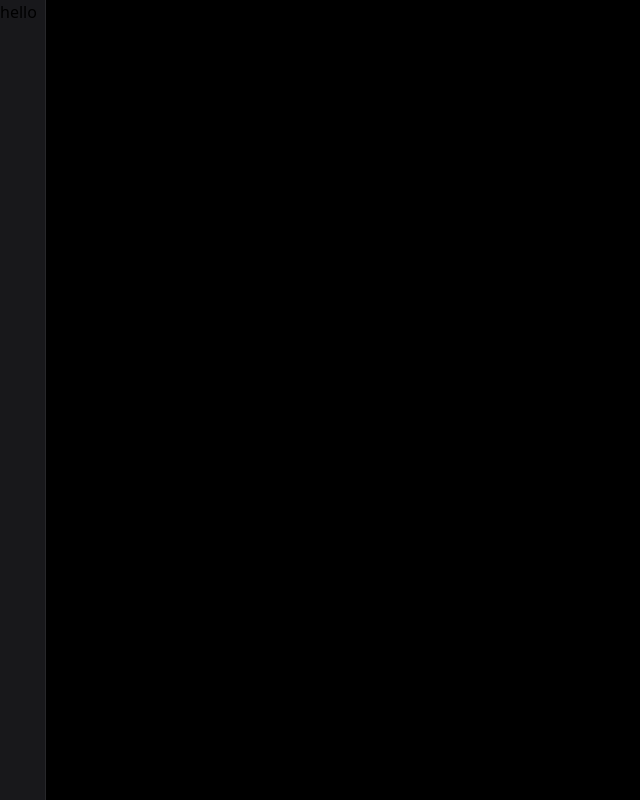
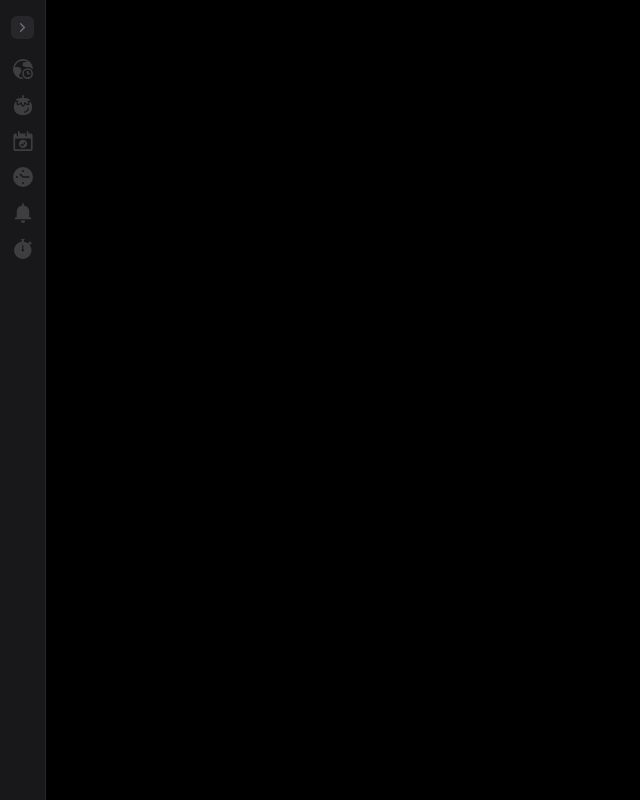
Before and after one commit to Neeraj-gupta2005/Pomodoro-Timer, a React (Vite) app: page /Dailyplanner in a window 1280 px wide. Shown: the whole page, without its empty margins (0-640 px from the left). Built offline with nearby package versions, Linux system fonts and the light colour scheme.

Commit message:
side bar complete

```diff
--- a/src/components/Pomodoro.jsx
+++ b/src/components/Pomodoro.jsx
@@ -4,7 +4,9 @@ function Pomodoro() {
   return (
     <div className='flex flex-1 flex-col h-full'>
 
-      <div className='h-[33px] w-full bg-zinc-900 border-b border-b-zinc-800'>Navbar</div>
+      <div className='h-[33px] w-full bg-zinc-900 border-b border-b-zinc-800'>
+
+      </div>
       <div className='flex flex-1 flex-grow flex-col lg:flex-row gap-3 p-3'>
         <div className='rounded-2xl w-[498px]  bg-zinc-900 border border-zinc-800 p-3'>h</div>
         <div className='rounded-2xl flex-1 bg-zinc-900 border border-zinc-800 p-3'>h</div>
--- a/src/components/Sidebar.jsx
+++ b/src/components/Sidebar.jsx
@@ -1,9 +1,44 @@
 import React from 'react'
+import Timezones from '../svg/Timezones';
+import PomodoroSvg from '../svg/PomodoroSvg';
+import Dailyplanner from './../svg/dailyplanner';
+import WorldTime from './../svg/WorldTime';
+import Timer from './../svg/Timer';
+import Stopwatch from '../svg/Stopwatch';
+import SideArrow from '../svg/sideArrow';
 
 function Sidebar() {
   return (
-    <div className='w-[48px] border-r-zinc-800 border-r bg-zinc-900'>
-        hello
+    <div className='w-[48px] mx-auto pt-4 border-r-zinc-800 border-r bg-zinc-900'>
+      <div className=' flex items-center justify-center flex-col gap-4'>
+        {/* button */}
+        <div className='text-zinc-500  bg-zinc-800 p-1 rounded-md cursor-pointer hover:bg-zinc-700 hover:text-zinc-100 duration-100 transition-all mb-1'>
+         <SideArrow />
+        </div>
+        <div>
+          <Timezones />
+        </div>
+
+        <div>
+          <PomodoroSvg />
+        </div>
+
+        <div>
+          <Dailyplanner />
+        </div>
+
+        <div>
+          <WorldTime />
+        </div>
+
+        <div>
+          <Timer />
+        </div>
+
+        <div>
+          <Stopwatch />
+        </div>
+      </div>
     </div>
   )
 }
--- /dev/null
+++ b/src/svg/PomodoroSvg.jsx
@@ -0,0 +1,18 @@
+import React from 'react'
+
+function PomodoroSvg() {
+  return (
+    <svg xmlns="http://www.w3.org/2000/svg" viewBox="0 0 48 48" height="48" width="48" className="h-[20px] w-[20px] fill-[#3e3e41] hover:fill-zinc-400 transition-colors duration-100 cursor-pointer">
+      <g>
+        <path d="M41.36 15.58a10.36 10.36 0 0 1 -2.38 0.96 10.14 10.14 0 0 1 0.26 6 3 3 0 0 1 -2.84 2 3.06 3.06 0 0 1 -0.6 0 20.54 20.54 0 0 1 -6.46 -2.76 15.58 15.58 0 0 1 -3.22 5.32 3 3 0 0 1 -4.24 0 15.58 15.58 0 0 1 -3.22 -5.3 20.54 20.54 0 0 1 -6.46 2.76 3.06 3.06 0 0 1 -0.6 0 3 3 0 0 1 -2.84 -2 10.24 10.24 0 0 1 0.26 -6 10.92 10.92 0 0 1 -2.4 -0.96A19.02 19.02 0 0 0 2 28c0 12.9 7.82 20 22 20s22 -7.1 22 -20a18.92 18.92 0 0 0 -4.64 -12.42Zm-13.54 24c4.74 -0.6 7.68 -3.48 7.68 -7.52a1.5 1.5 0 0 1 3 0c0 5.58 -4 9.7 -10.32 10.48H28a1.5 1.5 0 0 1 -1.48 -1.32 1.48 1.48 0 0 1 1.3 -1.7Z"  strokeWidth="1">
+        </path>
+
+        <path d="M22 7.52a14.72 14.72 0 0 0 -3.34 -0.36A23.74 23.74 0 0 0 6 11.48 9.32 9.32 0 0 0 12 14a7.6 7.6 0 0 0 1.86 -0.22c-3.38 4.5 -2.24 7.88 -2.24 7.88A16.42 16.42 0 0 0 20.62 16 13.5 13.5 0 0 0 24 25 13.5 13.5 0 0 0 27.38 16a16.42 16.42 0 0 0 9 5.64s1.14 -3.38 -2.24 -7.88A7.6 7.6 0 0 0 36 14a9.32 9.32 0 0 0 6 -2.48 23.74 23.74 0 0 0 -12.68 -4.32 14.72 14.72 0 0 0 -3.32 0.32V2a2 2 0 0 0 -4 0Z" strokeWidth="1">
+
+        </path>
+      </g>
+    </svg>
+  )
+}
+
+export default PomodoroSvg
--- /dev/null
+++ b/src/svg/SideArrow.jsx
@@ -0,0 +1,22 @@
+import React from 'react'
+
+function SideArrow() {
+  return (
+    <svg
+    xmlns="http://www.w3.org/2000/svg"
+    width="24"
+    height="24"
+    viewBox="0 0 24 24"
+    fill="none"
+    stroke="currentColor"
+    strokeWidth="2"
+    strokeLinecap="round"
+    strokeLinejoin="round"
+    className="lucide lucide-chevron-right h-[15px] w-[15px]"
+  >
+    <path d="M9 18l6-6-6-6" />
+  </svg>
+  )
+}
+
+export default SideArrow
--- /dev/null
+++ b/src/svg/Stopwatch.jsx
@@ -0,0 +1,9 @@
+import React from 'react'
+
+function Stopwatch() {
+  return (
+    <svg width="714" height="801" viewBox="0 0 714 801" xmlns="http://www.w3.org/2000/svg" className="h-[20px] w-[20px] fill-[#3e3e41] hover:fill-zinc-400 transition-colors duration-100 cursor-pointer"><path d="M677.269 202.234C681.472 206.437 686.974 208.538 692.481 208.538C697.986 208.538 703.493 206.437 707.691 202.237C716.094 193.837 716.094 180.217 707.693 171.816L629.993 94.1135C621.593 85.713 607.973 85.713 599.572 94.1108C591.169 102.511 591.169 116.131 599.57 124.532L608.002 132.965L562.547 177.971C514.244 140.231 456.069 114.943 391.532 106.981V43.5246H403.184C415.064 43.5246 424.696 33.8925 424.696 22.0123C424.696 10.1321 415.064 0.5 403.184 0.5H292.933C281.053 0.5 271.421 10.1321 271.421 22.0123C271.421 33.8925 281.053 43.5246 292.933 43.5246H305.483V106.897C133.385 128.006 0.5 274.89 0.5 452.388C0.5 644.337 156.887 800.497 348.833 800.497C540.778 800.497 697.055 644.339 697.055 452.39C697.055 371.983 669.697 297.862 623.739 238.865L668.818 193.812L677.269 202.234ZM326.995 408.382V255.118C326.995 243.237 336.627 233.605 348.507 233.605C360.388 233.605 370.02 243.237 370.02 255.118V408.715C386.154 416.739 397.448 433.236 397.448 452.345C397.448 479.313 375.804 501.178 348.833 501.178C321.865 501.178 299.658 479.313 299.658 452.345C299.658 432.962 310.861 416.271 326.995 408.382Z" ></path></svg>
+  )
+}
+
+export default Stopwatch
--- /dev/null
+++ b/src/svg/Timer.jsx
@@ -0,0 +1,9 @@
+import React from 'react'
+
+function Timer() {
+  return (
+    <svg xmlns="http://www.w3.org/2000/svg" viewBox="0 0 48 48" id="Alarm-Bell--Streamline-Ultimate" height="48" width="48" className="h-[20px] w-[20px] fill-[#3e3e41] hover:fill-zinc-400 transition-colors duration-100 cursor-pointer"><g><path d="M42 35a3 3 0 0 1 -3 -3v-9.72A16 16 0 0 0 26 6.14V2a2 2 0 0 0 -4 0v4.14a16 16 0 0 0 -13 16.14V32A3 3 0 0 1 6 35a2 2 0 0 0 0 4h36a2 2 0 0 0 0 -4Z"  strokeWidth="1"></path><path d="M28.48 42H19.52a0.5 0.5 0 0 0 -0.48 0.44 5.28 5.28 0 0 0 0 0.56 5 5 0 0 0 10 0 5.28 5.28 0 0 0 0 -0.56 0.5 0.5 0 0 0 -0.56 -0.44Z"strokeWidth="1"></path></g></svg>
+  )
+}
+
+export default Timer
--- /dev/null
+++ b/src/svg/Timezones.jsx
@@ -0,0 +1,9 @@
+import React from 'react'
+
+function Timezones() {
+    return (
+    <svg xmlns = "http://www.w3.org/2000/svg" viewBox = "0 0 48 48" id = "Earth-Time--Streamline-Ultimate" height = "48" width = "48" className="h-[20px] w-[20px] fill-[#3e3e41] hover:fill-zinc-400 transition-colors duration-100 cursor-pointer" > <g><path d="M22 44.22a1.08 1.08 0 0 0 -0.68 -0.42 19.56 19.56 0 0 1 -6.26 -2v-2.58a5 5 0 0 1 1.78 -3.82 8.92 8.92 0 0 0 2.54 -3.56 16.32 16.32 0 0 1 0.52 -2 8.12 8.12 0 0 0 0.16 -1.4 9.02 9.02 0 0 0 -9 -9H4.52a20 20 0 0 1 30.76 -12h-6.78a5.5 5.5 0 0 0 0 11 5.14 5.14 0 0 1 2.56 0.72 1.14 1.14 0 0 0 0.72 0.12 15.56 15.56 0 0 1 3.22 -0.28 16 16 0 0 1 12 5.4 0.6 0.6 0 0 0 1 -0.4 24 24 0 0 0 -48 0c0 9.84 8 24 24 24a0.6 0.6 0 0 0 0.4 -1.04 16 16 0 0 1 -2.4 -2.74Z"  strokeWidth="1"></path><path d="M35 22a13 13 0 1 0 13 13 13.02 13.02 0 0 0 -13 -13Zm0 22a9 9 0 1 1 9 -9 9.02 9.02 0 0 1 -9 9Z"  strokeWidth="1"></path><path d="M39 33h-1.5a0.5 0.5 0 0 1 -0.5 -0.5V30a2 2 0 0 0 -4 0v5a2 2 0 0 0 2 2h4a2 2 0 0 0 0 -4Z"  strokeWidth="1"></path></g></svg>
+  )
+}
+
+export default Timezones
--- /dev/null
+++ b/src/svg/WorldTime.jsx
@@ -0,0 +1,9 @@
+import React from 'react'
+
+function WorldTime() {
+  return (
+    <svg xmlns="http://www.w3.org/2000/svg" viewBox="0 0 48 48" id="Time-Clock-Circle-1--Streamline-Ultimate" height="48" width="48" className="h-[20px] w-[20px] fill-[#3e3e41] hover:fill-zinc-400 transition-colors duration-100 cursor-pointer"><path d="M24 0a24 24 0 1 0 24 24A24 24 0 0 0 24 0Zm0 41a2.5 2.5 0 1 1 2.5 -2.5A2.5 2.5 0 0 1 24 41Zm0 -15a2 2 0 0 1 -1.42 -0.58l-6 -6a2 2 0 0 1 2.84 -2.84l5.4 5.42H38a2 2 0 0 1 0 4Zm-12 -2a2.5 2.5 0 1 1 -2.5 -2.5A2.5 2.5 0 0 1 12 24Zm12 -17a2.5 2.5 0 1 1 -2.5 2.5A2.5 2.5 0 0 1 24 7Z"  strokeWidth="1"></path></svg>
+  )
+}
+
+export default WorldTime
--- /dev/null
+++ b/src/svg/dailyplanner.jsx
@@ -0,0 +1,29 @@
+import React from 'react'
+
+function Dailyplanner() {
+  return (
+    <div className="cursor-pointer">
+      <svg
+        xmlns="http://www.w3.org/2000/svg"
+        viewBox="0 0 48 48"
+        height="48"
+        width="48"
+        className="h-[20px] w-[20px] fill-[#3e3e41] hover:fill-zinc-400 transition-colors duration-100"
+      >
+        <g>
+          <path
+            d="M43 6h-5.5a0.5 0.5 0 0 1 -0.5 -0.5V2a2 2 0 0 0 -4 0v9.5a1.5 1.5 0 0 1 -3 0V7a1 1 0 0 0 -1 -1H16.5A0.5 0.5 0 0 1 16 5.5V2a2 2 0 0 0 -4 0v9.5a1.5 1.5 0 0 1 -3 0V7A1 1 0 0 0 8 6H5a4 4 0 0 0 -4 4v34a4 4 0 0 0 4 4h38a4 4 0 0 0 4 -4V10a4 4 0 0 0 -4 -4Zm0 37a1 1 0 0 1 -1 1H6a1 1 0 0 1 -1 -1v-24A1 1 0 0 1 6 18h36a1 1 0 0 1 1 1Z"
+
+            strokeWidth="1"
+          />
+          <path
+            d="M24 21a10 10 0 1 0 10 10 10 10 0 0 0 -10 -10Zm5.66 8 -4.84 6.44a2.76 2.76 0 0 1 -4.16 0.3l-2.5 -2.5a1.5 1.5 0 1 1 2.12 -2.12l2.3 2.3 4.68 -6.22a1.5 1.5 0 0 1 2.4 1.8Z"
+            strokeWidth="1"
+          />
+        </g>
+      </svg>
+    </div>
+    )
+}
+
+export default Dailyplanner
```
